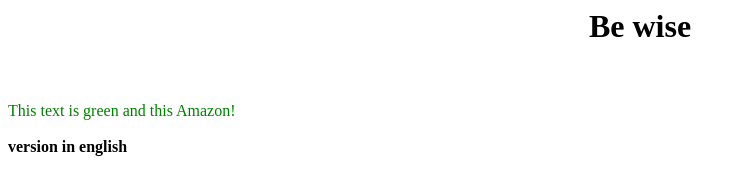
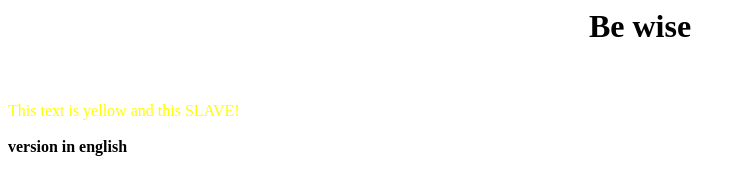
Before and after one commit to dimdimuzun/git.intro, a plain HTML site: page index.html in a window 1280 px wide. Shown: the whole page, without its empty margins (0-746 px from the left). Drawn offline with Linux system fonts and the light colour scheme.

```diff
--- a/index.html
+++ b/index.html
@@ -5,7 +5,7 @@
 <body>
 <center><h1>Be wise</h1></center>
 <br/><br/>
-<font style="color:green">This text is green and this Amazon!</font>
+<font style="color:yellow">This text is yellow and this SLAVE!</font>
 <br/><br/>
 <b>version in english</b>
 </body>
```
